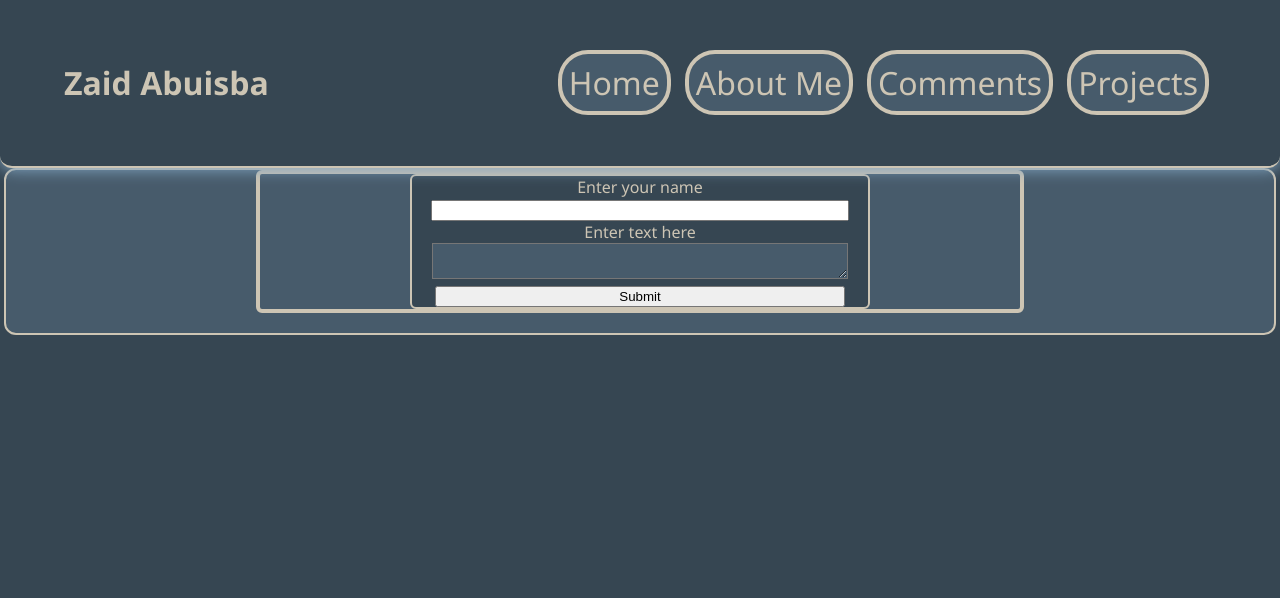
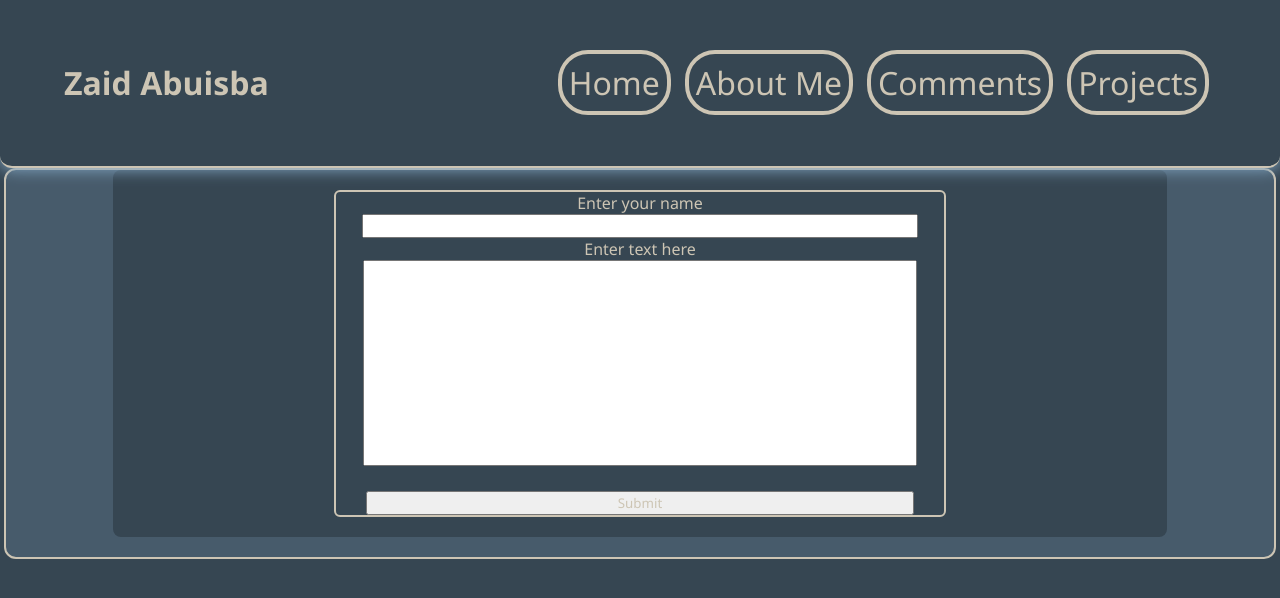
Before and after one commit to vgc12/fellowship-project, a PHP site: page /comments.php in a window 1280 px wide. Shown: the top 598 px of the page. Run offline with PHP 8.4, Linux system fonts and the light colour scheme; data that the repository does not hold is empty.

Commit message:
improved look of comments page

```diff
--- a/comments.php
+++ b/comments.php
@@ -7,8 +7,8 @@ foreach ($comments as $comment){
     $name = $comment['name'];
     $content = $comment['content'];
     echo "<div class='comment'>
-            <div class='summary'>".$name."</div>". "
-            <textarea readonly class='comment-content'>" .$content."</textarea>
+            <div class='comment-name'>".$name."</div>". "
+            <div  class='comment-content'>" .$content."</div>
         </div>";
 }
 
--- a/include/common_components.php
+++ b/include/common_components.php
@@ -7,7 +7,7 @@ $header = "
     <head>
         <meta charset='utf-8' name='viewport' content='width=device-width' />
         <title>$pageTitle</title>
-        <link rel='stylesheet' href='style.css?id=21' />
+        <link rel='stylesheet' href='style.css?id=1' />
         <link rel='stylesheet' href='https://cdnjs.cloudflare.com/ajax/libs/font-awesome/6.7.2/css/all.min.css'
          integrity='sha512-Evv84Mr4kqVGRNSgIGL/F/aIDqQb7xQ2vcrdIwxfjThSH8CSR7PBEakCr51Ck+w+/U6swU2Im1vVX0SVk9ABhg=='
           crossorigin='anonymous' referrerpolicy='no-referrer' />
--- a/style.css
+++ b/style.css
@@ -77,11 +77,11 @@ body {
     margin: 0;
 }
 
-.comments-container{
-    width: 60%;
-    border: 4px solid;
-    border-color: var(--text_color);
-    border-radius: 6px;
+.comments-container {
+    width: 80%;
+    padding: 20px;
+    border-radius: 8px;
+    background-color: var(--background);
 }
 
 .navbar > a {
@@ -90,7 +90,6 @@ body {
     border: 4px solid;
     border-radius: 30px;
     border-color: var(--text_color);
-    background-color: var(--container_background);
 }
 
 .grid {
@@ -111,14 +110,20 @@ body {
 
 
 }
-
-.comment-form{
+.comment-content{
+    text-align: left;
+    padding: 15px;
+}
+.comment-form {
     width: 60%;
 }
 
-textarea{
+textarea {
     max-width: 90%;
-    background-color: var(--container_background);
+
+    resize: none;
+    height: 200px;
+    margin-bottom: 20px;
 }
 
 html {
@@ -129,13 +134,23 @@ html {
     width: 95%;
 }
 
-.games{
+.games {
     display: flex;
     flex-direction: column;
 }
 
-input, textarea{
+.comment-name{
+    background-color: #1f2933;
+    border-radius: 8px;
+    padding: 15px;
+    text-align: left;
+}
+
+input, textarea {
     width: 90%;
+    color: var(--text_color);
+    font-family: "Segoe UI", Tahoma, Geneva, Verdana, sans-serif;
+
 }
 
 img {
@@ -146,18 +161,17 @@ img {
     border-radius: 4px;
 }
 
-.comment{
-    width: 60%;
+.comment {
+    width: 80%;
     font-family: "Segoe UI", Tahoma, Geneva, Verdana, sans-serif;
     border: 2px solid var(--text_color);
-    background-color: var(--background);
+    background-color: #263340;
     margin: 20px 0;
     min-height: 200px;
+    color: var(--text_color);
+    border-radius: 8px;
 }
 
-.comment-content{
-
-}
 
 
 @media screen and (max-width: 600px) {
@@ -191,8 +205,6 @@ img {
     }
 
 
-
-
     .dropdown-content {
         display: none;
 
@@ -213,7 +225,7 @@ img {
         vertical-align: middle;
     }
 
-    .dropdown-icon-wrap{
+    .dropdown-icon-wrap {
         width: 100%;
         height: 50px;
         border: 2px solid var(--container_background);
```
